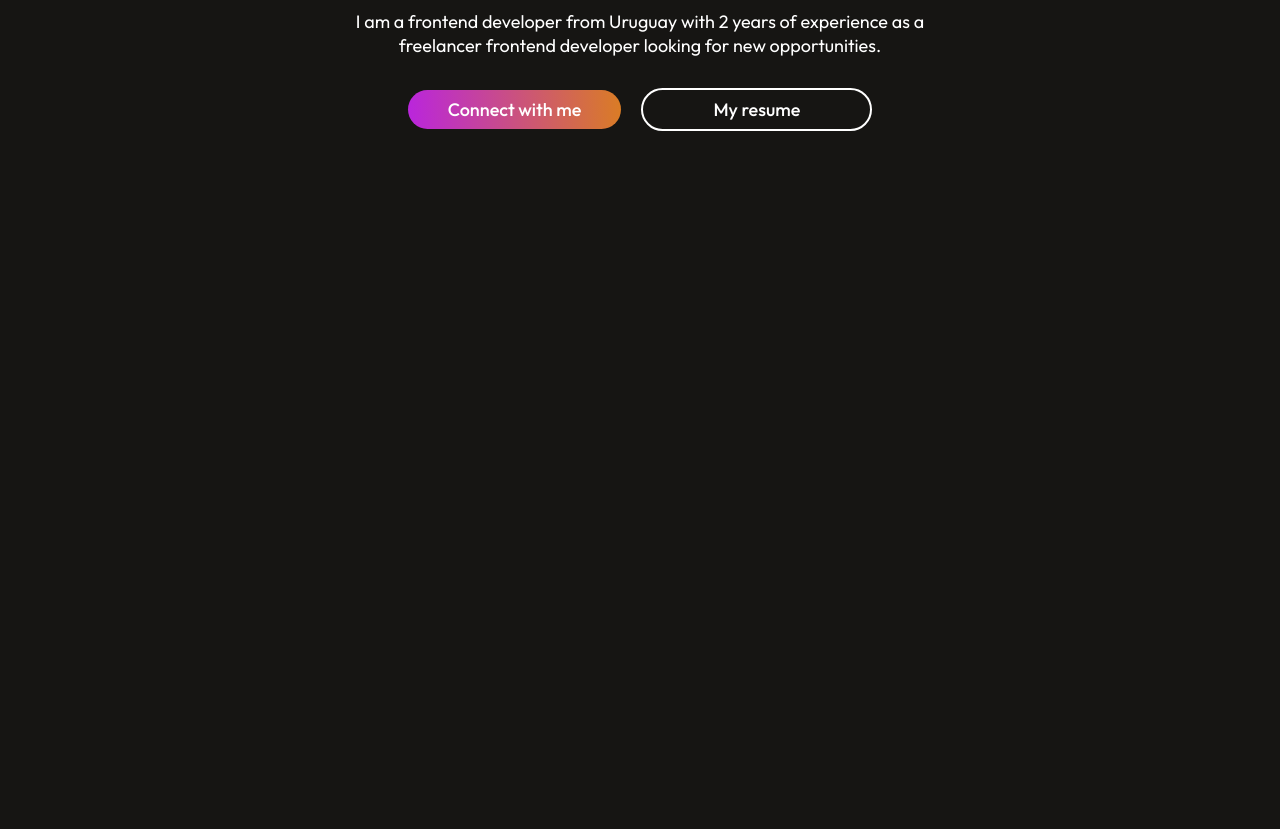
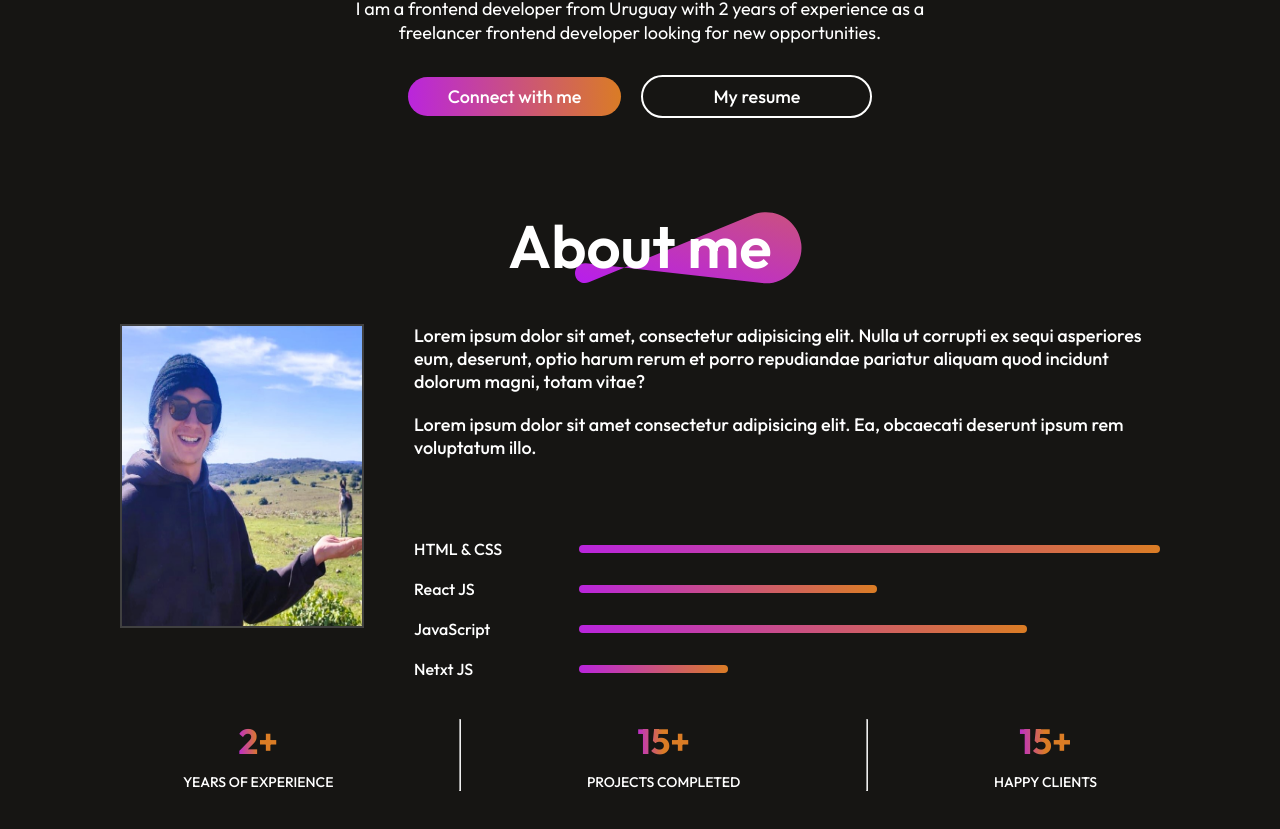
Before and after one commit to mBasalo/portfolio-website, a React (Vite) app: page / in a window 1280 px wide. Shown: the part 451-1280 px from the top of the page. Before the commit the page ends 820 px from the top, so only its background shows below. Built offline with nearby package versions, Linux system fonts and the light colour scheme.

Commit message:
Seccion 'About'

```diff
--- a/src/App.jsx
+++ b/src/App.jsx
@@ -2,12 +2,14 @@
 import React from 'react'
 import Navbar from './Components/Navbar/Navbar'
 import Hero from './Components/Hero/Hero'
+import About from './Components/About/About'
 
 const App = () => {
   return (
     <div>
       <Navbar />
       <Hero />
+      <About />
     </div>
   )
 }
--- /dev/null
+++ b/src/Components/About/About.css
@@ -0,0 +1,119 @@
+.about {
+    display: flex;
+    flex-direction: column;
+    align-items: center;
+    justify-content: center;
+    gap: 40px;
+    margin: 40px 120px;
+    margin-bottom: 20px;
+}
+
+.about-title {
+    position: relative;
+}
+
+.about-title h1 {
+    padding: 0 30px;
+    font-size: 60px;
+    font-weight: 600;
+}
+
+.about-title img {
+    position: absolute;
+    bottom: 0;
+    right: 0;
+    z-index: -1;
+}
+
+.about-sections {
+    display: flex;
+    gap: 50px;
+}
+
+.about-left img {
+    width: 240px;
+    height: 300px;
+    border: 2px solid rgb(64, 64, 64);
+
+}
+
+.about-right {
+    display: flex;
+    flex-direction: column;
+    gap: 80px;
+}
+
+.about-para {
+    display: flex;
+    flex-direction: column;
+    gap: 20px;
+    font-size: 18px;
+    font-weight: 500;
+}
+
+.about-skills {
+    display: flex;
+    flex-direction: column;
+    gap: 20px;
+}
+
+.about-skill {
+    display: flex;
+    gap: 15px;
+    align-items: center;
+    transition: .3s;
+}
+
+.about-skill p {
+    min-width: 150px;
+    font-size: 16px;
+    font-weight: 500;
+}
+
+.about-skill hr{
+    outline: none;
+    border: none;
+    width: 50%;
+    height: 8px;
+    border-radius: 50px;
+    background: linear-gradient(267deg, #DA7C25 0.36%, #B923E1 102.06%);
+}
+
+.about-skill:hover {
+    transform: scale(1.05);
+    transition: 0.3s;
+}
+
+.about-achivements {
+    display: flex;
+    width: 100%;
+    justify-content: space-around;
+    margin-bottom: 80px;
+}
+
+.about-achivement {
+    display: flex;
+    flex-direction: column;
+    align-items: center;
+    gap: 10px;
+    transition: 0.5s;
+}
+
+.about-achivement:hover {
+    transform: scale(1.12);
+    transition: 0.5s;
+}
+
+.about-achivement h1 {
+    font-size: 35px;
+    font-weight: 700;
+    background: linear-gradient(267deg, #DA7C25 50.41%, #B923E1 102.06%);
+    background-clip: text;
+    -webkit-background-clip: text;
+    -webkit-text-fill-color: transparent;
+}
+
+.about-achivement p {
+    font-size: 14px;
+    font-weight: 500;
+}
--- /dev/null
+++ b/src/Components/About/About.jsx
@@ -0,0 +1,79 @@
+import React from 'react'
+import './About.css'
+import theme_pattern from '../../assets/theme_pattern.svg'
+import profile_img from '../../assets/profile_img.jpeg'
+
+const About = () => {
+  return (
+    <div className='about'>
+
+        <div className="about-title">
+            <h1>About me</h1>
+            <img src={theme_pattern} alt="" />
+        </div>
+
+        <div className="about-sections">
+
+            <div className="about-left">
+                <img src={profile_img} alt="" />
+            </div>
+
+            <div className="about-right">
+                <div className="about-para">
+                    <p>Lorem ipsum dolor sit amet, consectetur adipisicing elit. Nulla ut corrupti ex sequi asperiores eum, deserunt, optio harum rerum et porro repudiandae pariatur aliquam quod incidunt dolorum magni, totam vitae?</p>
+                    <p>Lorem ipsum dolor sit amet consectetur adipisicing elit. Ea, obcaecati deserunt ipsum rem voluptatum illo.</p>
+                </div>
+
+                <div className="about-skills">
+
+                    <div className="about-skill">
+                        <p>HTML & CSS</p>
+                        <hr style={{width: "80%"}}/>
+                    </div>
+
+                    <div className="about-skill">
+                        <p>React JS</p>
+                        <hr style={{width: "40%"}}/>
+                    </div>
+
+                    <div className="about-skill">
+                        <p>JavaScript</p>
+                        <hr style={{width: "60%"}}/>
+                    </div>
+
+                    <div className="about-skill">
+                        <p>Netxt JS</p>
+                        <hr style={{width: "20%"}}/>
+                    </div>
+                </div>
+            </div>
+
+
+
+
+        </div>
+        <div className="about-achivements">
+                <div className="about-achivement">
+                    <h1>2+</h1>
+                    <p>YEARS OF EXPERIENCE</p>
+                </div>
+                <hr />
+
+                <div className="about-achivement">
+                    <h1>15+</h1>
+                    <p>PROJECTS COMPLETED</p>
+                </div>
+                <hr />
+
+                <div className="about-achivement">
+                    <h1>15+</h1>
+                    <p>HAPPY CLIENTS</p>
+                </div>
+
+            </div>
+
+    </div>
+  )
+}
+
+export default About
--- a/src/Components/Hero/Hero.css
+++ b/src/Components/Hero/Hero.css
@@ -52,11 +52,11 @@
     background: linear-gradient(267deg, #DA7C25 0.36%, #B923E1 102.06%);
     cursor: pointer;
     transition: 0.3s;
-
 }
 
 .hero-connect:hover {
     transform: scale(1.05);
+    border: 2px solid white;
 }
 
 .hero-resume {
@@ -65,10 +65,9 @@
     border: 2px solid #fff;
     cursor: pointer;
     transition: 0.3s;
-
-
 }
 
 .hero-resume:hover {
     transform: scale(1.05);
+    border: 2px solid #b415ff;
 }
--- a/src/Components/Navbar/Navbar.css
+++ b/src/Components/Navbar/Navbar.css
@@ -2,8 +2,7 @@
     display: flex;
     align-items: center;
     justify-content: space-between;
-    margin: 20px 170px;
-    height: 50px;
+    margin: 10px 170px;
 }
 
 .nav-menu {
--- a/src/Components/Navbar/Navbar.jsx
+++ b/src/Components/Navbar/Navbar.jsx
@@ -18,7 +18,6 @@ const Navbar = () => {
 
         <div className='nav-connect'>
             Connect with me
-
         </div>
 
 
--- a/src/index.css
+++ b/src/index.css
@@ -4,7 +4,6 @@
 }
 
 body {
-    height: 100vh;
     background: #161513;
     color: white;
     font-family: 'outfit';
```
Also changed, not shown: src/assets/logo.png (added).
